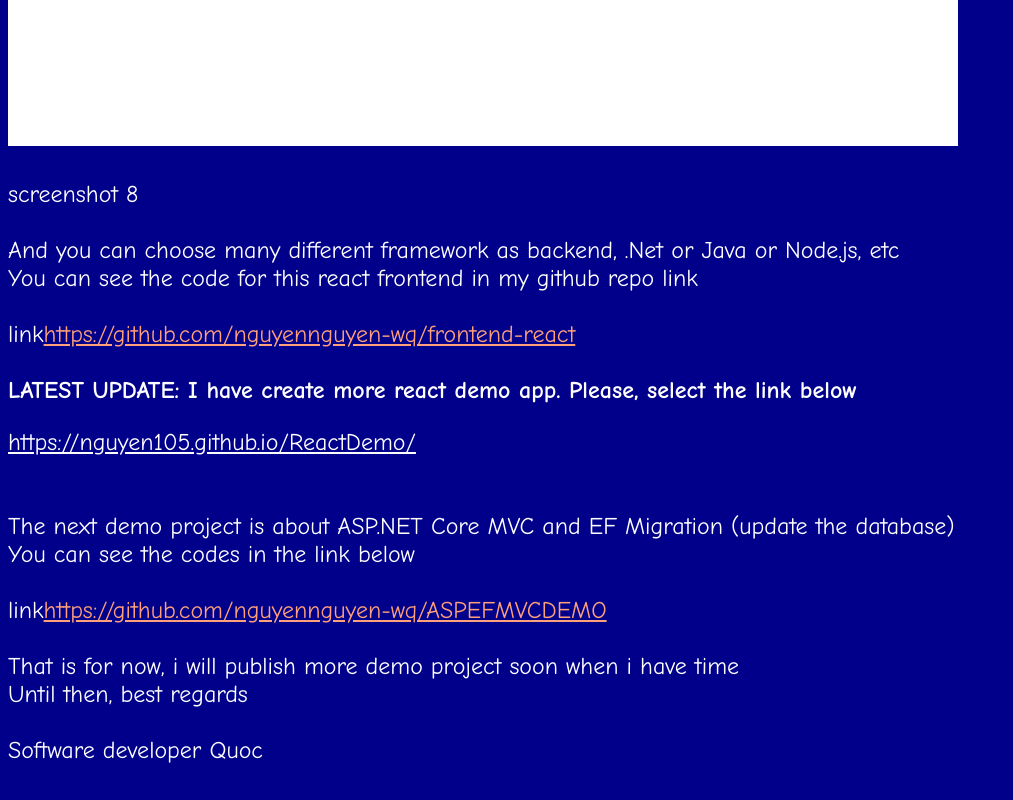
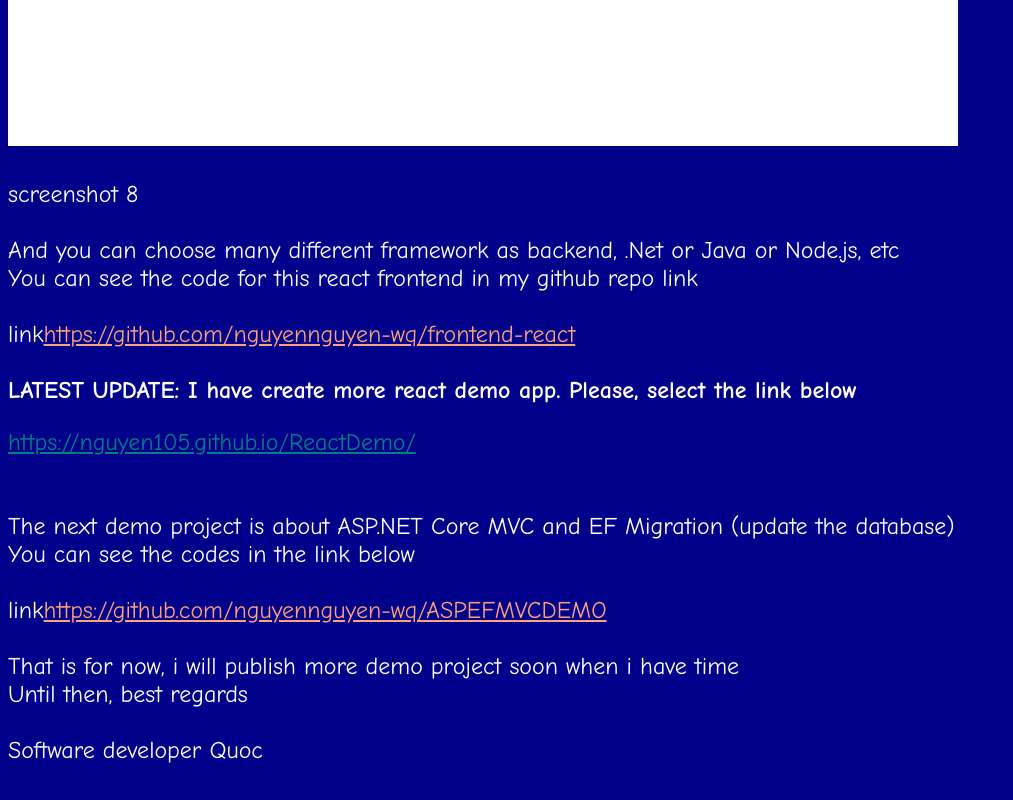
Before and after one commit to Nguyen105/Nguyen105.github.io, a plain HTML site: page index.html in a window 1280 px wide. Shown: the part 6140-6940 px from the top of the page, without its empty margins (0-1013 px from the left). Drawn offline with Linux system fonts and the light colour scheme.

Commit message:
Update index.html

```diff
--- a/index.html
+++ b/index.html
@@ -145,7 +145,7 @@ You can see the code for this react frontend in my github repo link</span>
       <p style="margin-bottom:0;">
 
 <p style="margin : 0; padding-top:0;"><a href="
-https://nguyen105.github.io/ReactDemo/"  style="color:#FFFFFF;" target="_blank" > https://nguyen105.github.io/ReactDemo/</a></p>
+https://nguyen105.github.io/ReactDemo/"  style="color:teal;" target="_blank" > https://nguyen105.github.io/ReactDemo/</a></p>
 
 
 <span id="content2">
```
